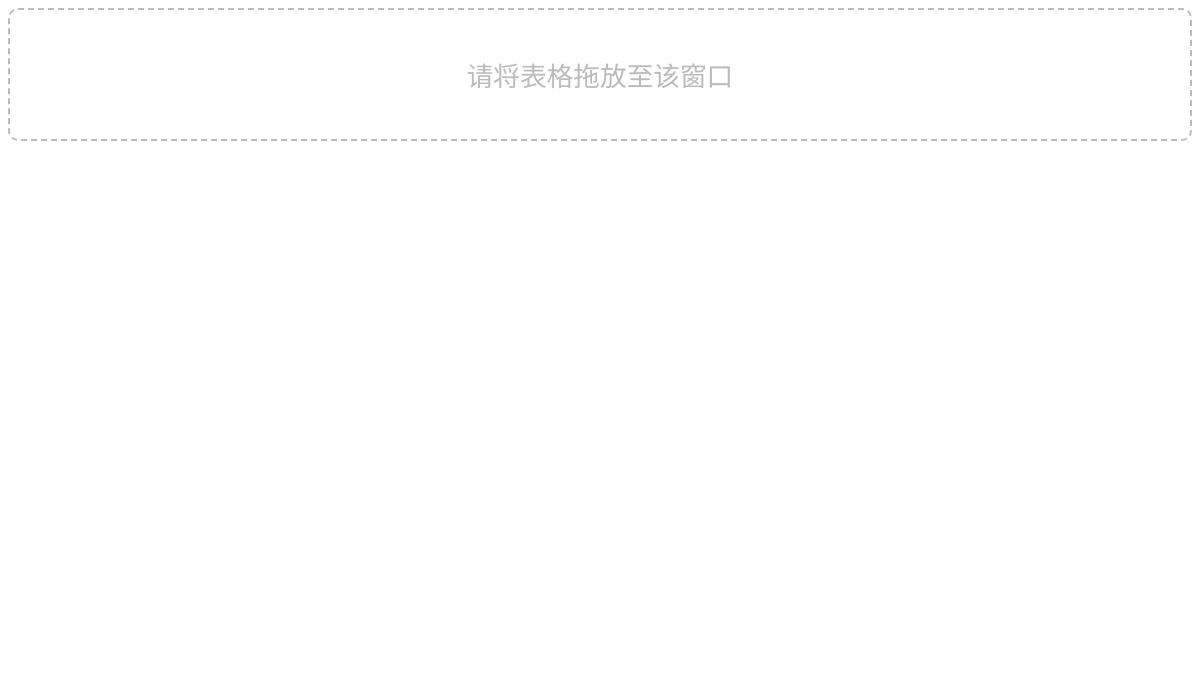
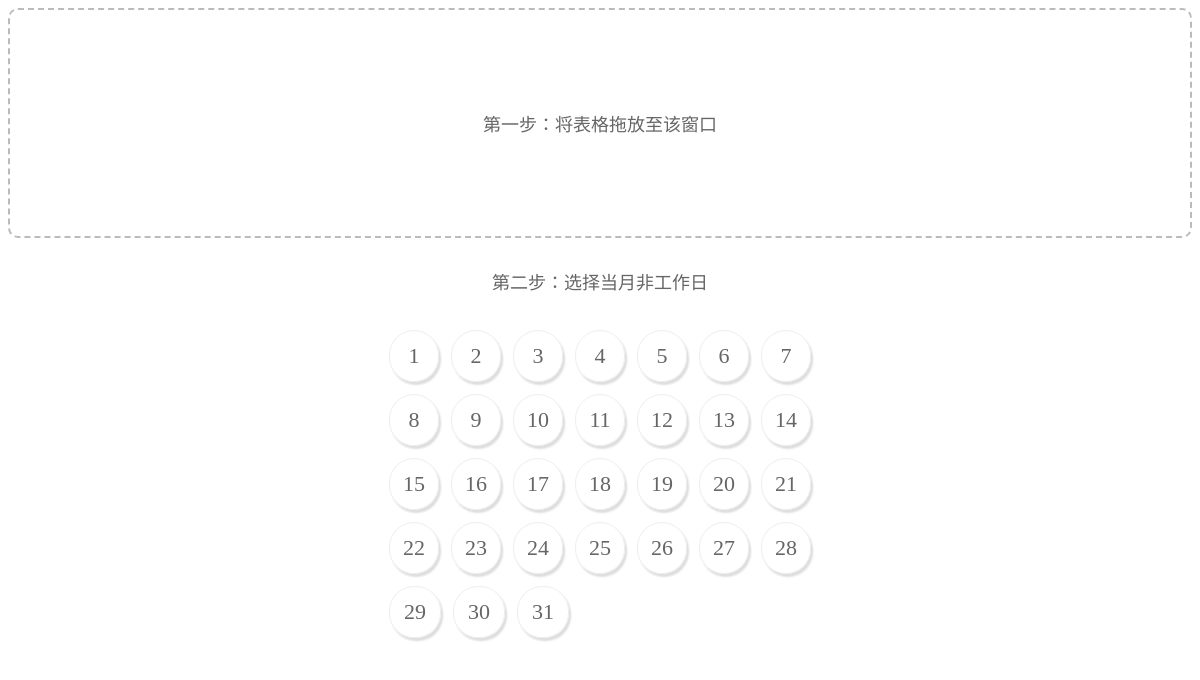
Before and after one commit to Silen1/eleven, an Electron app: page index.html in a window 1200 px wide. Drawn offline with Linux system fonts and the light colour scheme.

Commit message:
feat: 完成选择非工作日页面

```diff
--- a/index.html
+++ b/index.html
@@ -9,15 +9,94 @@
         -moz-border-radius:10px;
         -webkit-border-radius:10px;
         border-radius:10px;
-        padding:45px;
+        padding:100px;
         text-align:center;
-        font:20pt bold,"Vollkorn";
-        color:#bbb;
+      }
+      .title {
+        font:18px bold,"Vollkorn";
+        color:#666;
+      }
+      .step2 {
+        margin: 30px;
+        text-align: center;
+      }
+      .box {
+        display: flex;
+        justify-content: center;
+      }
+      .wrap {
+        display: flex;
+        justify-content: flex-start;
+        width: 434px;
+      }
+      .wrap div {
+        width: 50px;
+        height: 50px;
+        margin: 6px;
+        border: 1px solid #eee;
+        text-align: center;
+        line-height: 50px;
+        border-radius: 25px;
+        font-size: 22px;
+        color: #666;
+        box-shadow: 2px 3px 2px 0 #ddd;
       }
     </style>
   </head>
   <body>
-      <div id="drop">请将表格拖放至该窗口</div>
+      <div id="drop" class="title">第一步：将表格拖放至该窗口</div>
+      <div class="title step2">第二步：选择当月非工作日</div>
+      <div class="box">
+        <div class="wrap">
+            <div>1</div>
+            <div>2</div>
+            <div>3</div>
+            <div>4</div>
+            <div>5</div>
+            <div>6</div>
+            <div>7</div>
+        </div>
+      </div>
+      <div class="box">
+        <div class="wrap">
+            <div>8</div>
+            <div>9</div>
+            <div>10</div>
+            <div>11</div>
+            <div>12</div>
+            <div>13</div>
+            <div>14</div>
+        </div>
+      </div>
+      <div class="box">
+        <div class="wrap">
+            <div>15</div>
+            <div>16</div>
+            <div>17</div>
+            <div>18</div>
+            <div>19</div>
+            <div>20</div>
+            <div>21</div>
+        </div>
+      </div>
+      <div class="box">
+        <div class="wrap">
+            <div>22</div>
+            <div>23</div>
+            <div>24</div>
+            <div>25</div>
+            <div>26</div>
+            <div>27</div>
+            <div>28</div>
+        </div>
+      </div>
+      <div class="box">
+        <div class="wrap">
+            <div>29</div>
+            <div>30</div>
+            <div>31</div>
+        </div>
+      </div>
 
       <script src="renderer.js"></script>
   </body>
--- a/renderer.js
+++ b/renderer.js
@@ -372,8 +372,7 @@ function dealData(originalJson) {
     })
     // var data = [['姓名', '日期', '差异', '原因'], ['周欢', '2017/8/2', 15, 15, 15], ['周欢', '2017/8/2', 15, 15], ['周欢', '2017/8/2', 15, 15], ['周欢', '2017/8/2', 15, 15], ['周欢', '2017/8/2', 15, 15]]
 
-    // console.log(1, JSON.stringify(resultData, null, 4));
-    // 调用factory 并传入resultData
+    // 调用factory 传入resultData
     factory(resultData)
 }
 
```
